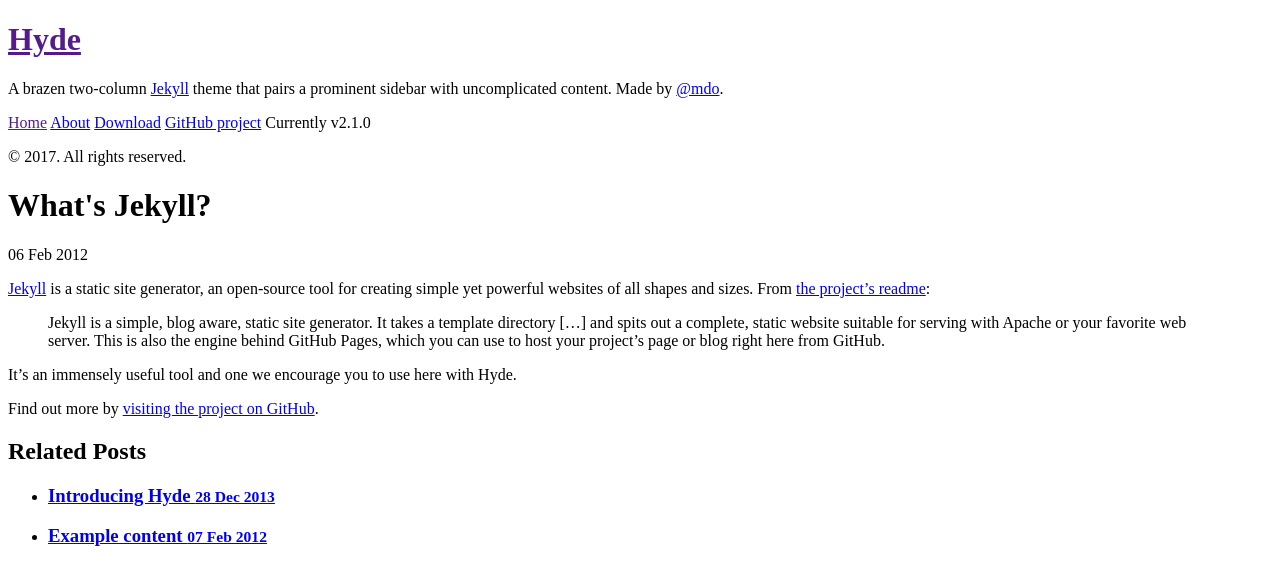
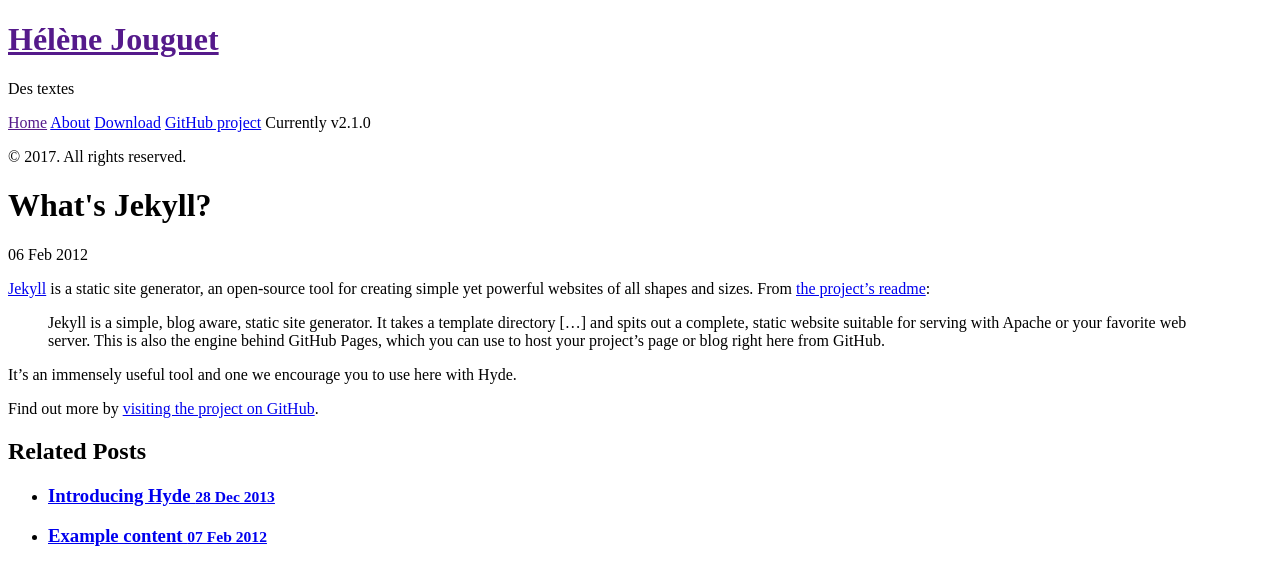
Before and after one commit to lnjouguet/lnjouguet.github.io, a Jekyll site: the page built from _posts/2012-02-06-whats-jekyll.md, in a window 1280 px wide. Shown: the top 585 px of the page. Built offline with Jekyll 4.4.1, drawn with Linux system fonts in a browser that asks for light colours; Markdown is read by kramdown in place of the engine named in the settings.

Commit message:
Update _config.yml

```diff
--- a/_config.yml
+++ b/_config.yml
@@ -7,10 +7,10 @@ permalink:        pretty
 relative_permalinks: false
 
 # Setup
-title:            Hyde
-tagline:          'A Jekyll theme'
-description:      'A brazen two-column <a href="http://jekyllrb.com" target="_blank">Jekyll</a> theme that pairs a prominent sidebar with uncomplicated content. Made by <a href="https://twitter.com/mdo" target="_blank">@mdo</a>.'
-url:              http://hyde.getpoole.com
+title:            Hélène Jouguet
+tagline:          'Pages personnelles'
+description:      'Des textes'
+url:              http://lnjouguet.github.io
 baseurl:          /
 
 author:
```
